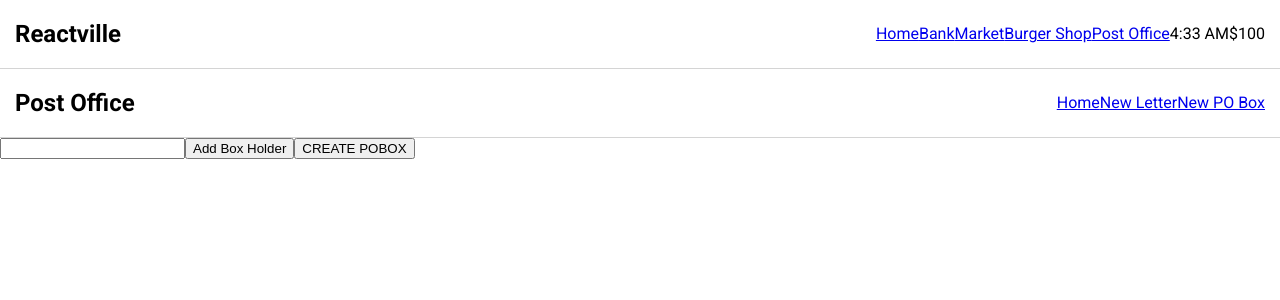
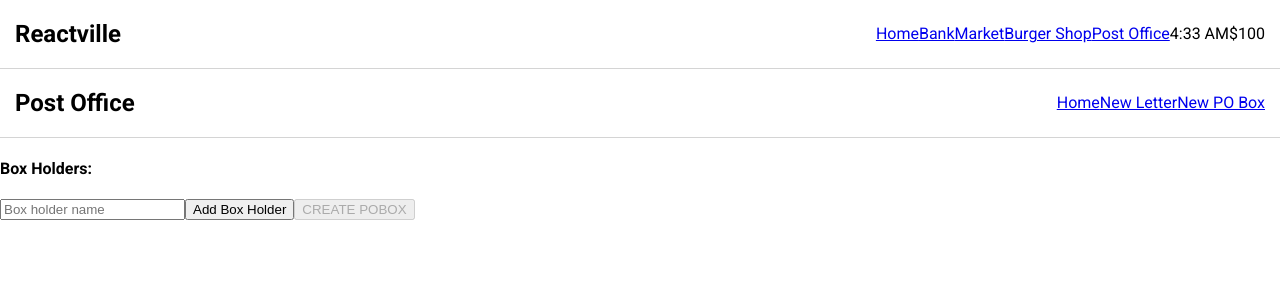
Before and after one commit to whlong1/reactville, a React (Create React App) app: page /postoffice/boxes/new in a window 1280 px wide. Shown: the top 300 px of the page. Built offline with nearby package versions, Linux system fonts and the light colour scheme.

Commit message:
build error handling and success message for new box component

```diff
--- a/src/PostOffice/NewBox.jsx
+++ /dev/null
@@ -1,35 +0,0 @@
-import React, { useState } from "react"
-import { useNavigate } from "react-router-dom"
-
-const NewBox = (props) => {
-  const [holder, setHolder] = useState('')
-  const [boxHolders, setBoxHolders] = useState([])
-
-
-  const handleSubmit = () => {
-    //if holder.length
-    // e.preventDefault()
-    // props.sendLetter(boxNum, letter)
-    console.log('works')
-    // props.createBox()
-  }
-
-  const addBoxHolder = () => {
-    console.log('hello')
-    setBoxHolders([...boxHolders, holder])
-    setHolder('')
-  }
-
-  console.log(holder)
-  console.log('Box Holders', boxHolders)
-
-  return (
-    <div>
-      <input type="text" name="holder" value={holder} onChange={(e)=>setHolder(e.target.value)} />
-      <button onClick={addBoxHolder}>Add Box Holder</button>
-      <button onClick={handleSubmit}>CREATE POBOX</button>
-    </div>
-  )
-}
-
-export default NewBox
--- /dev/null
+++ b/src/PostOffice/NewBox/BoxHolders.jsx
@@ -0,0 +1,17 @@
+import React, { useState } from "react"
+
+const BoxHolders = (props) => {
+  console.log(props)
+
+  return (
+    <div>
+      <h4>Box Holders:</h4>
+
+      {props.boxHolders.map((name, idx) => (
+        <p key={idx}>{name}</p>
+      ))}
+    </div>
+  )
+}
+
+export default BoxHolders
--- /dev/null
+++ b/src/PostOffice/NewBox/NewBox.jsx
@@ -0,0 +1,61 @@
+import React, { useState } from "react"
+import { useNavigate } from "react-router-dom"
+
+import BoxHolders from "./BoxHolders"
+
+const NewBox = (props) => {
+  const navigate = useNavigate()
+  const [holder, setHolder] = useState('')
+  const [errMsg, setErrMsg] = useState('')
+  const [success, setSuccess] = useState(false)
+  const [boxHolders, setBoxHolders] = useState([])
+
+  const handleSubmit = () => {
+    props.createBox(boxHolders)
+    setSuccess(true)
+    handleRedirect()
+  }
+
+  const handleRedirect = () => {
+    setTimeout(() => {
+      navigate('/postoffice', { replace: true })
+    }, 2000)
+  }
+
+  const addBoxHolder = () => {
+    if (holder.length) {
+      setBoxHolders([...boxHolders, holder])
+      setHolder('')
+    } else {
+      setErrMsg('Please enter a valid name.')
+    }
+  }
+
+  //for every box holder, charge a user more
+  //display box holders
+  //add/remove box holders
+
+  console.log(holder)
+  console.log('Box Holders', boxHolders)
+
+  if (errMsg) {
+    return (
+      <label>{errMsg}
+        <button onClick={() => setErrMsg('')}>Return</button>
+      </label>
+    )
+  }
+
+  if (success) { return <h3>Success!</h3> }
+
+  return (
+    <div>
+      <BoxHolders boxHolders={boxHolders} />
+      <input placeholder="Box holder name" type="text" name="holder" value={holder} onChange={(e) => setHolder(e.target.value)} />
+      <button onClick={addBoxHolder}>Add Box Holder</button>
+      <button disabled={!boxHolders.length} onClick={handleSubmit}>CREATE POBOX</button>
+    </div>
+  )
+}
+
+export default NewBox
--- a/src/PostOffice/PostOffice.jsx
+++ b/src/PostOffice/PostOffice.jsx
@@ -5,7 +5,7 @@ import './mail.css'
 //Components
 import Box from "./Box"
 import BoxList from "./BoxList"
-import NewBox from "./NewBox"
+import NewBox from "./NewBox/NewBox"
 import NewLetter from "./NewLetter/NewLetter"
 
 //Data
@@ -26,8 +26,10 @@ const PostOffice = (props) => {
 		setBoxes({ ...boxes, [boxNum]: { ...boxes[boxNum], letters: updatedLetters } })
 	}
 
-	const createBox = () => {
+	const createBox = (boxHolders) => {
+		//bring in handle charge here and for send letter
 		console.log(nextBoxNumber)
+		console.log('holders', boxHolders)
 	}
 
 	console.log('Boxes', boxes)
```
